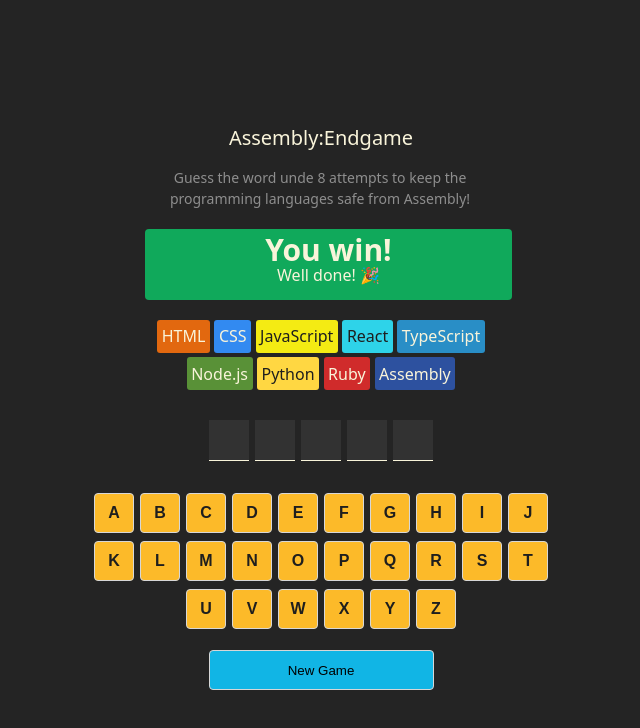
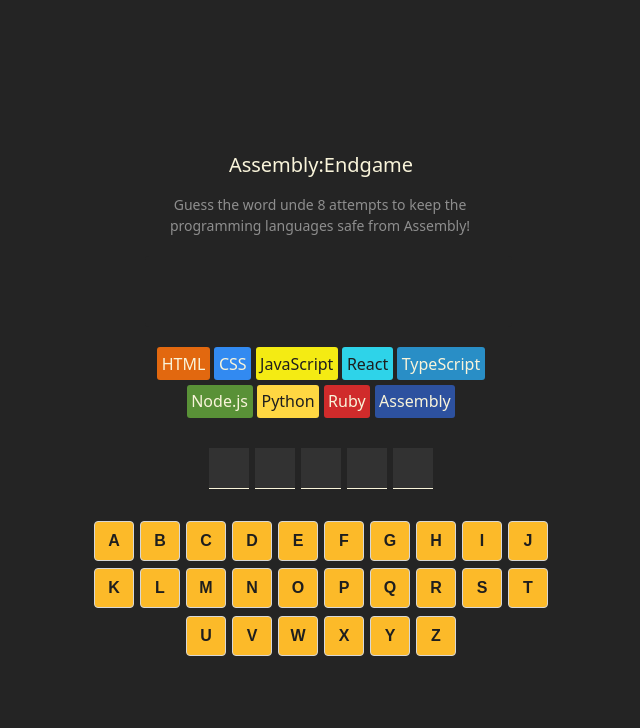
Before and after one commit to Waqar-Ahmad76/Assembly-Endgame, a React app: page / in a window 1280 px wide. Shown: the top 728 px of the page, without its empty margins (319-959 px from the left). Built offline with nearby package versions, Linux system fonts and the light colour scheme; the HTML template or start-up script is replaced by a standard one.

Commit message:
Implemented the dynamic display of status text and new game button

```diff
--- a/src/App.jsx
+++ b/src/App.jsx
@@ -10,12 +10,38 @@
   const wrongGuessCount = guessedLetters.filter(
     (letter) => !currentWord.includes(letter)
   ).length;
-  console.log(wrongGuessCount);
+  // console.log(wrongGuessCount);
+  const gameLost = wrongGuessCount >= languages.length - 1;
+  const gameWon = (() => {
+    let correctLetters = 0;
+    for (let letter of guessedLetters) {
+      if (currentWord.includes(letter)) {
+        correctLetters++;
+      }
+    }
+    return correctLetters === currentWord.length;
+  })();
+  const isGameOver = gameWon || gameLost;
+
+  // console.log(isGameOver);
+
+  const status = gameWon ? (
+    <>
+      <h2>You win!</h2> <p id="message">Well done! 🎉</p>
+    </>
+  ) : gameLost ? (
+    <>
+      <h2>Game over!</h2> <p id="message">You lose! Better start learning Assembly 😭</p>
+    </>
+  ) : (
+    <p> </p>
+  );
+
   const languageList = languages.map((language, index) => {
     const lostLang = index < wrongGuessCount;
-    console.log(
-      `Chip ${index}: lostLang=${lostLang}, wrongCount=${wrongGuessCount}`
-    );
+    // console.log(
+    //   `Chip ${index}: lostLang=${lostLang}, wrongCount=${wrongGuessCount}`
+    // );
     const classes = clsx("chip", {
       lost: lostLang,
     });
@@ -93,8 +119,6 @@
     // console.log( "wrong "+wrongGuesses)
   }
 
-
-
   return (
     <>
       <main>
@@ -104,16 +128,24 @@
             Guess the word unde 8 attempts to keep the programming languages
             safe from Assembly!
           </p>
-          <section className="status">
-            <h2>You win!</h2>
-            <p id="message">Well done! 🎉</p>
+          <section
+            className="status"
+            style={
+              gameWon
+                ? { backgroundColor: "#10a95b" }
+                : gameLost
+                ? { backgroundColor: "#BA2A2A" }
+                : { backgroundColor: "#242424" }
+            }
+          >
+            {status}
           </section>
         </header>
 
         <section className="languages">{languageList}</section>
         <section className="word">{alphabets}</section>
         <section className="keyboard">{letterBtns}</section>
-        <button className="new-game">New Game</button>
+        {isGameOver && <button className="new-game">New Game</button>}
       </main>
     </>
   );
```
